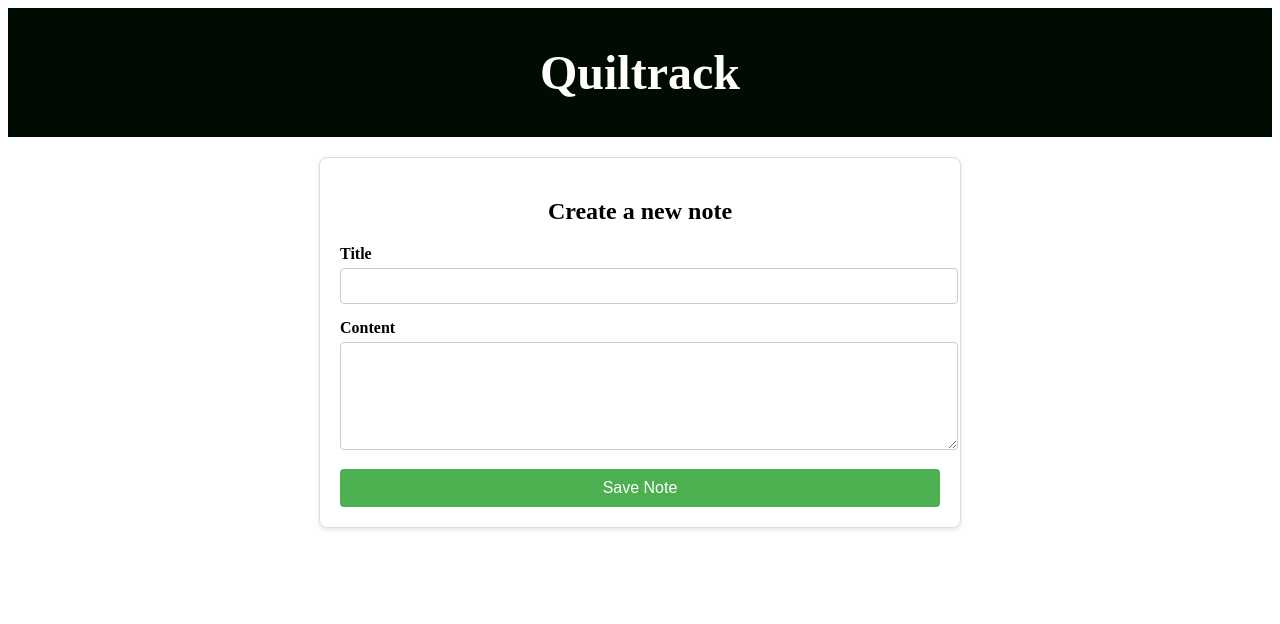
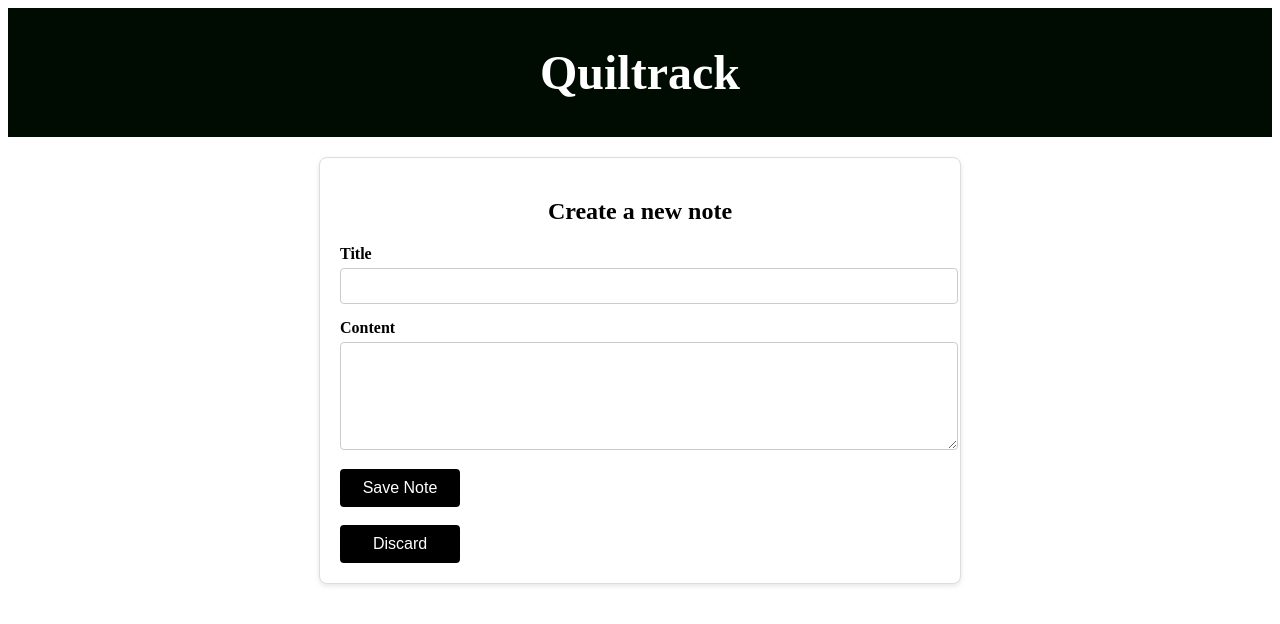
Before and after one commit to bhanukad610/quiltrack-web, an Angular app: page /create in a window 1280 px wide. Shown: the top 624 px of the page. Built offline with nearby package versions, Linux system fonts and the light colour scheme.

Commit message:
Added functionality to update notes list with new notes

```diff
--- a/src/app/app.component.ts
+++ b/src/app/app.component.ts
@@ -1,11 +1,10 @@
 import { Component } from '@angular/core';
 import { RouterOutlet } from '@angular/router';
 import { HeaderComponent } from './header/header.component';
-import { NotesListComponent } from './notes-list/notes-list.component';
 
 @Component({
   selector: 'app-root',
-  imports: [RouterOutlet, HeaderComponent, NotesListComponent],
+  imports: [RouterOutlet, HeaderComponent],
   templateUrl: './app.component.html',
   styleUrl: './app.component.css'
 })
--- a/src/app/note-creation/note-creation.component.css
+++ b/src/app/note-creation/note-creation.component.css
@@ -34,16 +34,32 @@ textarea {
 
   .submit-button {
     display: block;
-    width: 100%;
+    width: 20%;
     padding: 10px;
     font-size: 16px;
     color: #fff;
-    background-color: #4caf50;
+    background-color: #000000;
     border: none;
     border-radius: 4px;
     cursor: pointer;
   }
 
   .submit-button:hover {
-    background-color: #45a049;
+    background-color: #474747;
   }
+
+  .discard-button {
+    display: block;
+    width: 20%;
+    padding: 10px;
+    font-size: 16px;
+    color: #fff;
+    background-color: #000000;
+    border: none;
+    border-radius: 4px;
+    cursor: pointer;
+  }
+
+  .discard-button:hover {
+    background-color: #474747;
+  }
--- a/src/app/note-creation/note-creation.component.html
+++ b/src/app/note-creation/note-creation.component.html
@@ -17,4 +17,6 @@
         </div>
         <button type="submit" class="submit-button">Save Note</button>
     </form>
+    <br>
+    <button class="discard-button" (click)="navigateToHome()">Discard</button>
 </div>
--- a/src/app/note-creation/note-creation.component.ts
+++ b/src/app/note-creation/note-creation.component.ts
@@ -1,6 +1,7 @@
 import { Component } from '@angular/core';
 import { FormsModule } from '@angular/forms';
 import { Router } from '@angular/router';
+import { NotesService } from '../shared/notes.service';
 
 @Component({
   selector: 'app-note-creation',
@@ -9,15 +10,18 @@ import { Router } from '@angular/router';
   styleUrl: './note-creation.component.css'
 })
 export class NoteCreationComponent {
-  constructor(private router: Router){}
+  constructor(private router: Router, private notesService: NotesService){}
 
   note = {title: '', content: ''};
 
   onSubmit(){
     if(this.note.title != '' || this.note.content != ''){
-      console.log('Note created:', this.note);
+      this.notesService.addNote(this.note);
+      this.navigateToHome();
     }
+  }
 
-    this.router.navigate(['/']); // Navigate back to the notes list
+  navigateToHome(){
+    this.router.navigate(['/']);
   }
 }
```
Also changed, not shown: src/app/notes-list/notes-list.component.ts (+3 -11 lines), src/app/shared/notes.service.ts (added, +27 -0 lines), 1 other file (tests, documents, lock files or other folders). Lines whose indentation alone changed are shown as unchanged.
